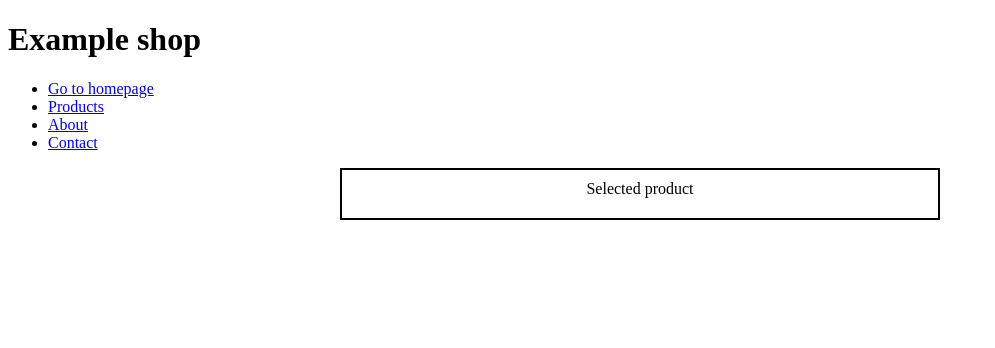
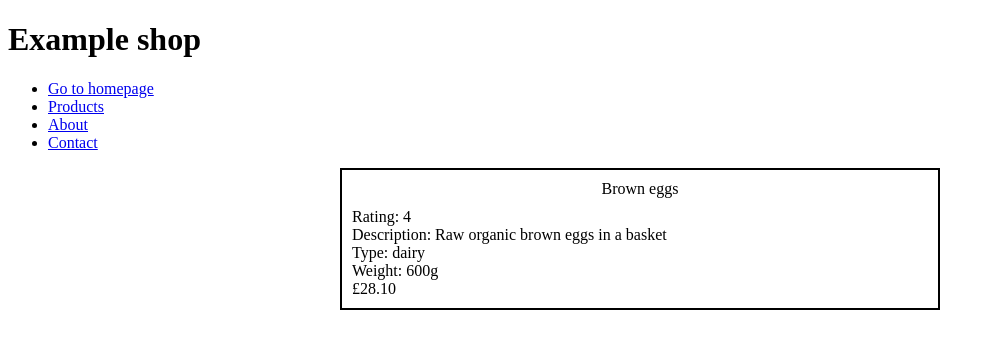
Before and after one commit to CommandShiftHQ/Basic-Catalogue, a React (Create React App) app: page /product/1 in a window 1280 px wide. Shown: the top 348 px of the page, without its empty margins (0-995 px from the left). Built offline with nearby package versions, Linux system fonts and the light colour scheme.

Commit message:
use useParams to get id from route, fill out details

```diff
--- a/src/components/ProductDetails.js
+++ b/src/components/ProductDetails.js
@@ -1,6 +1,15 @@
 import React from "react";
+import { useParams } from "react-router-dom";
+
+import products from "../data/products.json";
 
 const ProductDetails = () => {
+  const { id } = useParams();
+
+  const selectedProduct = products.find(
+    (product) => product.id === parseInt(id)
+  );
+
   const productListWrap = {
     maxWidth: "600px",
     marginLeft: "auto",
@@ -23,8 +32,13 @@ const ProductDetails = () => {
     <div style={productListWrap}>
       <div style={productItemWrap}>
         <div style={productListHeader}>
-          <div>Selected product</div>
+          <div>{selectedProduct.title}</div>
         </div>
+        <div>Rating: {selectedProduct.rating}</div>
+        <div>Description: {selectedProduct.description}</div>
+        <div>Type: {selectedProduct.type}</div>
+        <div>Weight: {selectedProduct.weight}g</div>
+        <div>£{selectedProduct.price.toFixed(2)}</div>
       </div>
     </div>
   );
```
